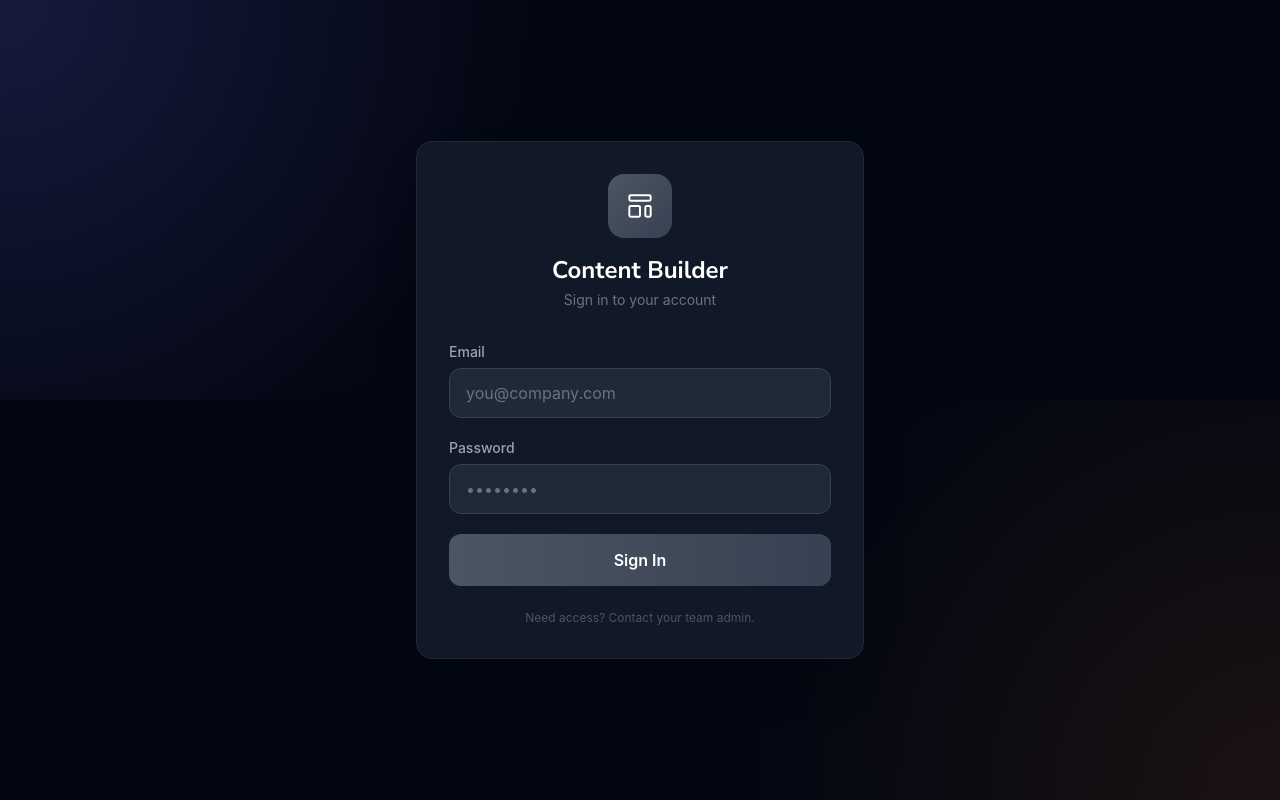
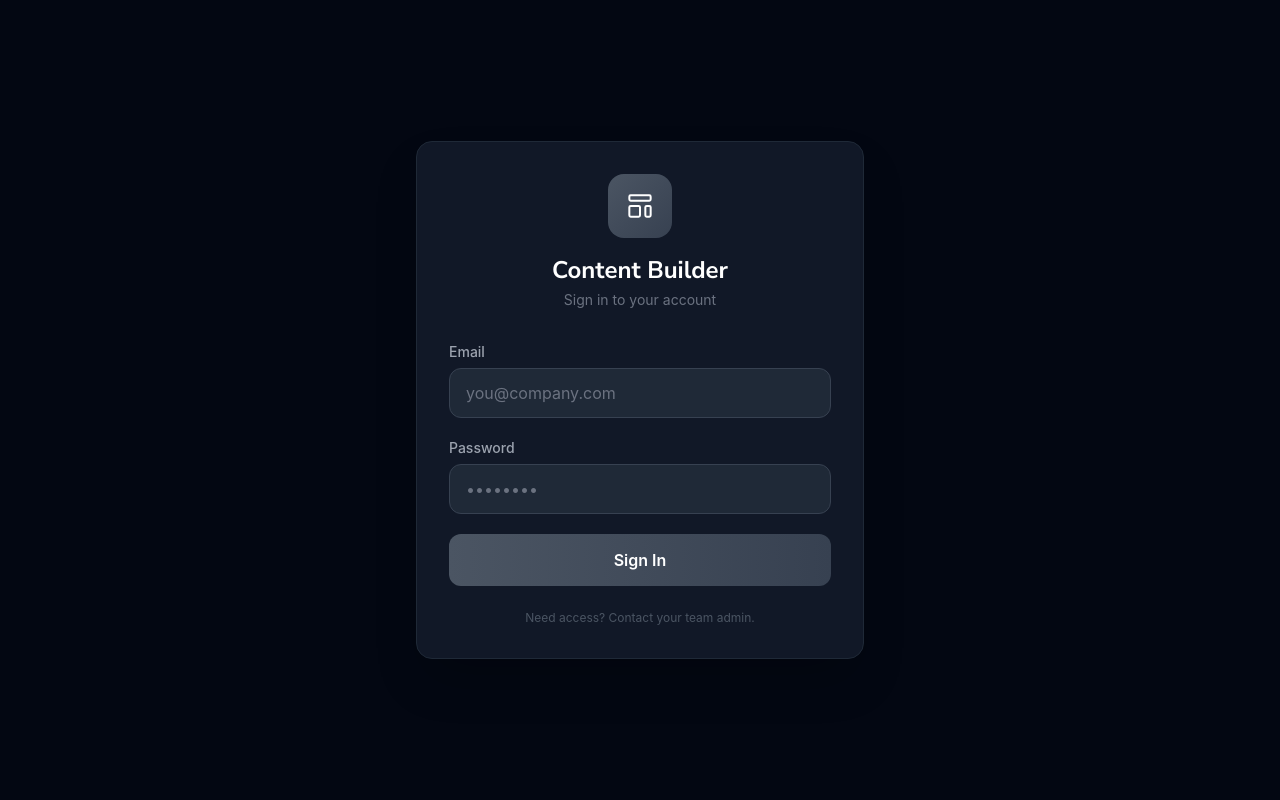
Before and after one commit to goov373/image-builder-HD, a React (Vite) app: page / in a window 1280 px wide. Built offline with nearby package versions, Linux system fonts and the light colour scheme; no server answers.

Commit message:
Login: remove background gradients for cleaner look

```diff
--- a/src/components/LoginPage.jsx
+++ b/src/components/LoginPage.jsx
@@ -38,21 +38,6 @@ export default function LoginPage({ onLogin, error: externalError, loading: exte
 
   return (
     <div className="min-h-screen bg-gray-950 flex items-center justify-center p-4">
-      {/* Background gradient */}
-      <div className="absolute inset-0 overflow-hidden pointer-events-none">
-        <div
-          className="absolute -top-1/2 -left-1/2 w-full h-full rounded-full opacity-20"
-          style={{
-            background: 'radial-gradient(circle, #6466e9 0%, transparent 70%)',
-          }}
-        />
-        <div
-          className="absolute -bottom-1/2 -right-1/2 w-full h-full rounded-full opacity-10"
-          style={{
-            background: 'radial-gradient(circle, #F97316 0%, transparent 70%)',
-          }}
-        />
-      </div>
 
       {/* Login Card */}
       <div className="relative w-full max-w-md">
```
